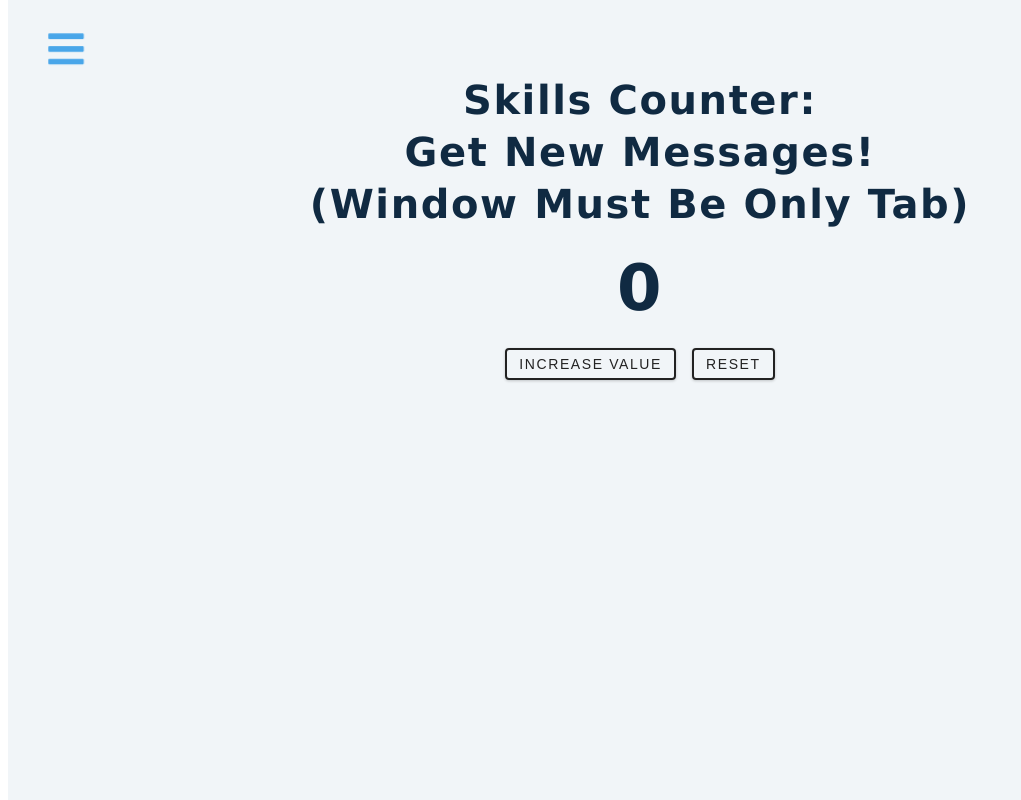
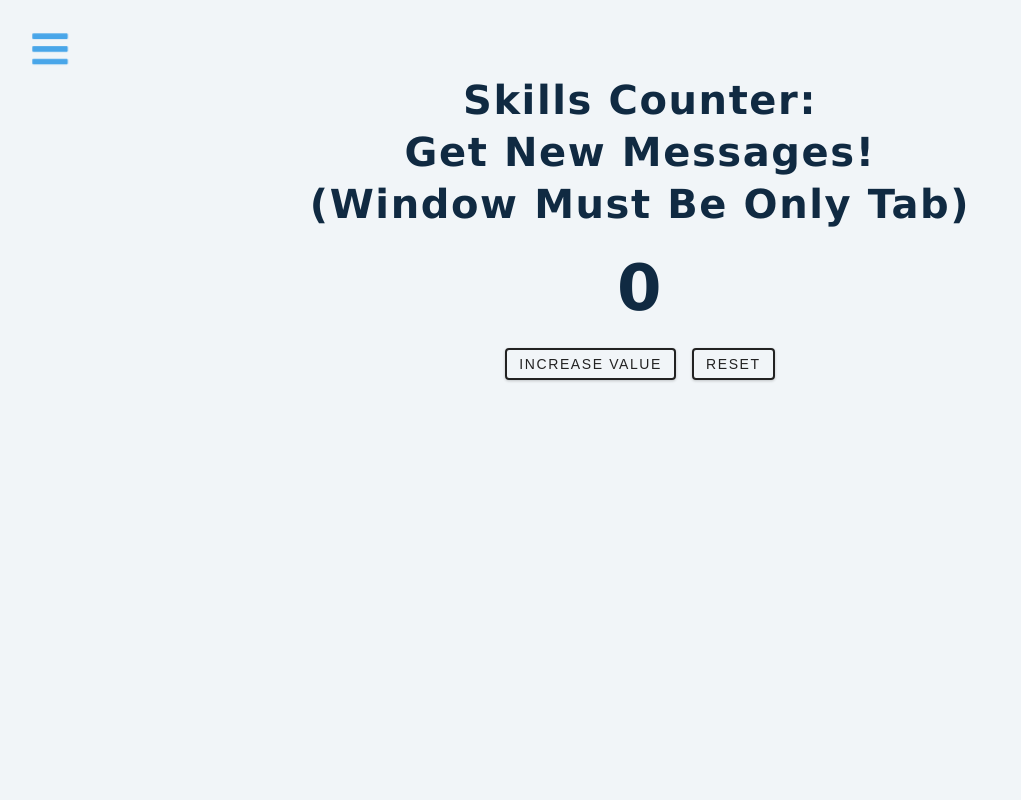
Before and after one commit to keexzus/project, a React (Create React App) app: page /about in a window 1280 px wide. Shown: the whole page, without its empty margins (0-1021 px from the left). Built offline with nearby package versions, Linux system fonts and the light colour scheme.

Commit message:
fix css sidebar

```diff
--- a/src/index.css
+++ b/src/index.css
@@ -690,9 +690,10 @@ p {
 .sidebar {
   position: fixed;
   top: 0;
-  left: 0.5rem;
+  left: 0rem;
   width: 20%;
   height: 100%;
+  padding: 1rem;
   font-family:'Courier New', Courier, monospace;
   background: var(--clr-white);
   display: grid;
@@ -715,7 +716,7 @@ main {
 .sidebar-toggle {
   position: fixed;
   top: 2rem;
-  left: 3rem;
+  left: 2rem;
   font-size: 2rem;
   background: transparent;
   border-color: transparent;
```
